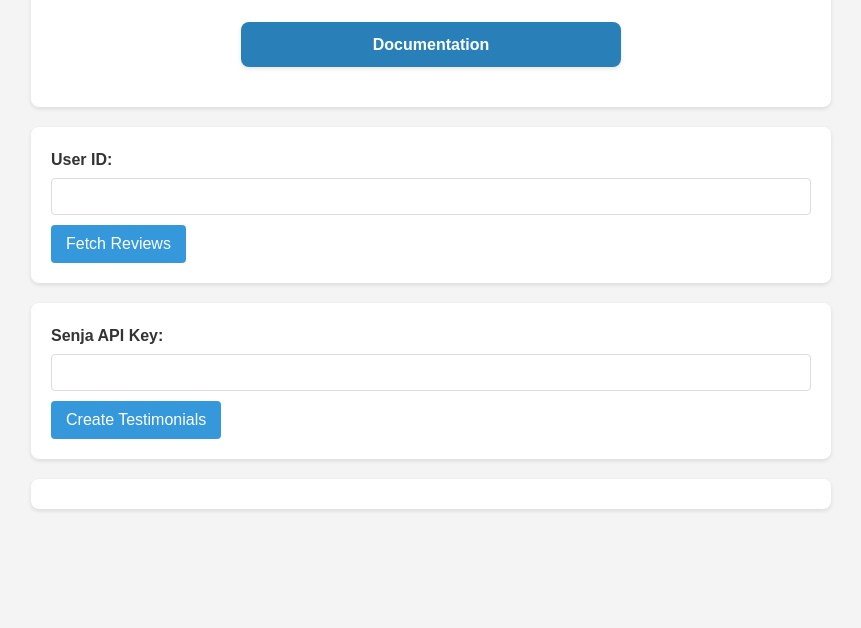
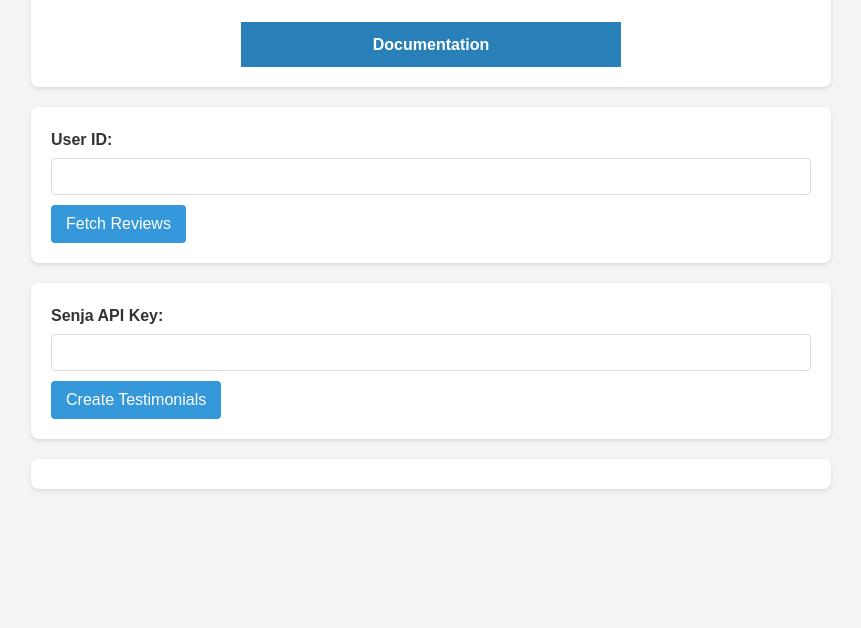
Before and after one commit to steven-the-qa/adplist-senja, a website: page public/index.html in a window 1280 px wide. Shown: the part 172-800 px from the top of the page, without its empty margins (209-1070 px from the left). Drawn offline with Linux system fonts and the light colour scheme.

Commit message:
Fix docs link styling

```diff
--- a/public/index.html
+++ b/public/index.html
@@ -76,15 +76,12 @@
             text-align: center;
             padding: 10px 0;
             background-color: #2980b9;
-        }
-
-        .docs-link a {
             color: #fff;
             text-decoration: none;
             font-weight: bold;
         }
 
-        .docs-link a:hover {
+        .docs-link:hover {
             text-decoration: underline;
         }
 
@@ -99,9 +96,7 @@
 <body>
     <div class="header">
         <h1>ADPList Review to Senja Testimonial Converter</h1>
-        <div class="docs-link">
-            <a href="https://github.com/yourusername/your-repo-name#readme" target="_blank">Documentation</a>
-        </div>
+        <a class="docs-link" href="https://github.com/steven-the-qa/adplist-senja#readme" target="_blank">Documentation</a>
     </div>
     <div>
         <label for="userId">User ID:</label>
```
